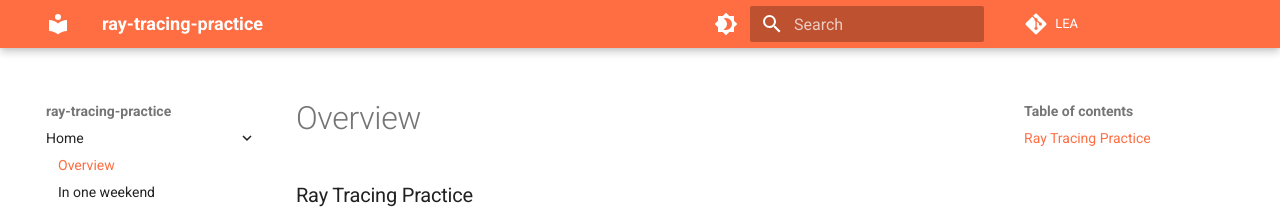
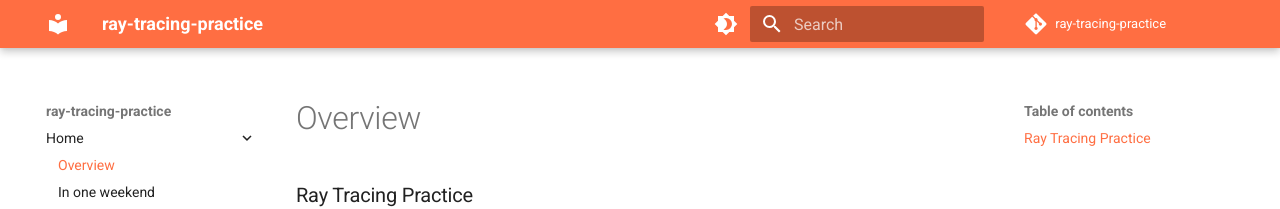
Before and after one commit to kkoshin/ray-tracing-practice, an MkDocs documentation site: the page built from docs/index.md, in a window 1280 px wide. Shown: the top 209 px of the page. Built offline with MkDocs 1.6.1 and Material for MkDocs 9.7.7, drawn with Linux system fonts in a browser that asks for light colours; comment, search, counter and statistics services are not loaded.

Commit message:
update config

```diff
--- a/mkdocs.yml
+++ b/mkdocs.yml
@@ -1,6 +1,6 @@
 site_name: ray-tracing-practice
 site_url: https://the-last-stand.github.io/ray-tracing-practice/
-repo_name: LEA
+repo_name: ray-tracing-practice
 repo_url: https://github.com/the-last-stand/ray-tracing-practice
 site_description: ""
 site_author: None
```
